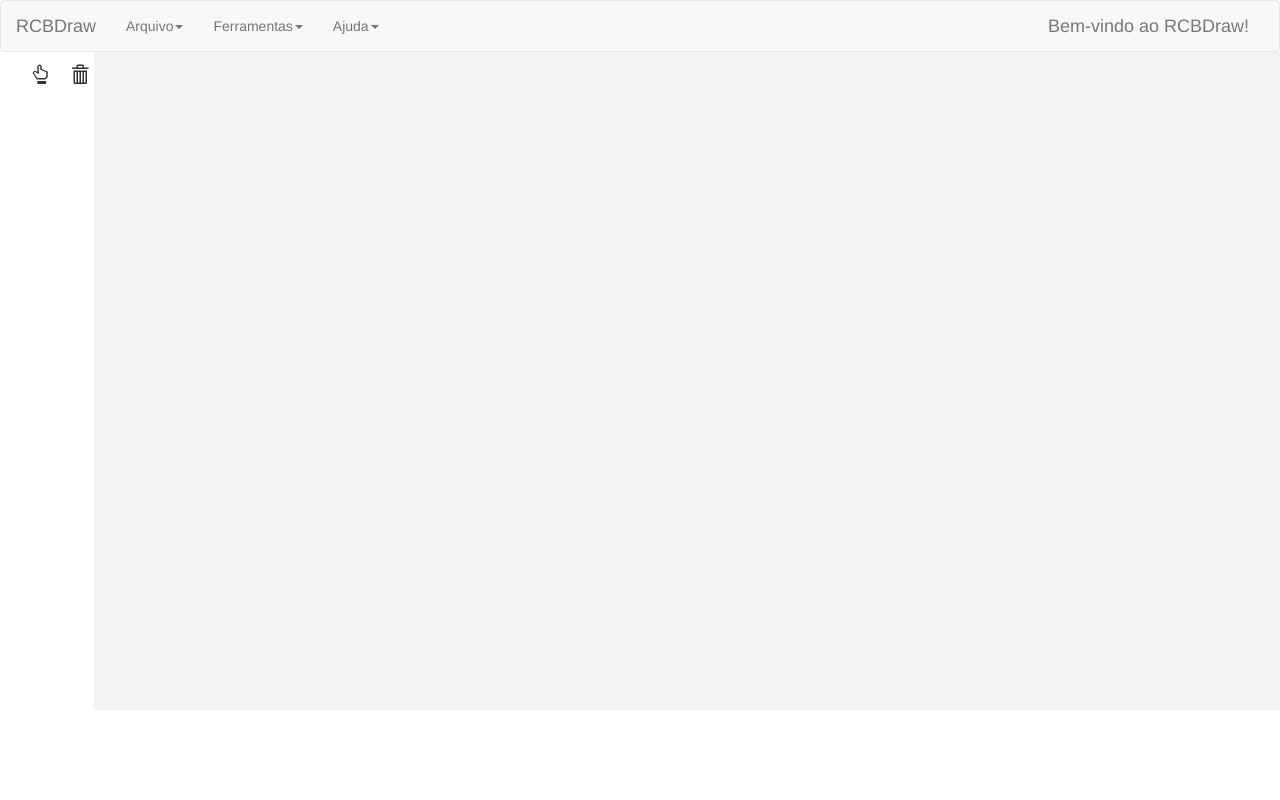
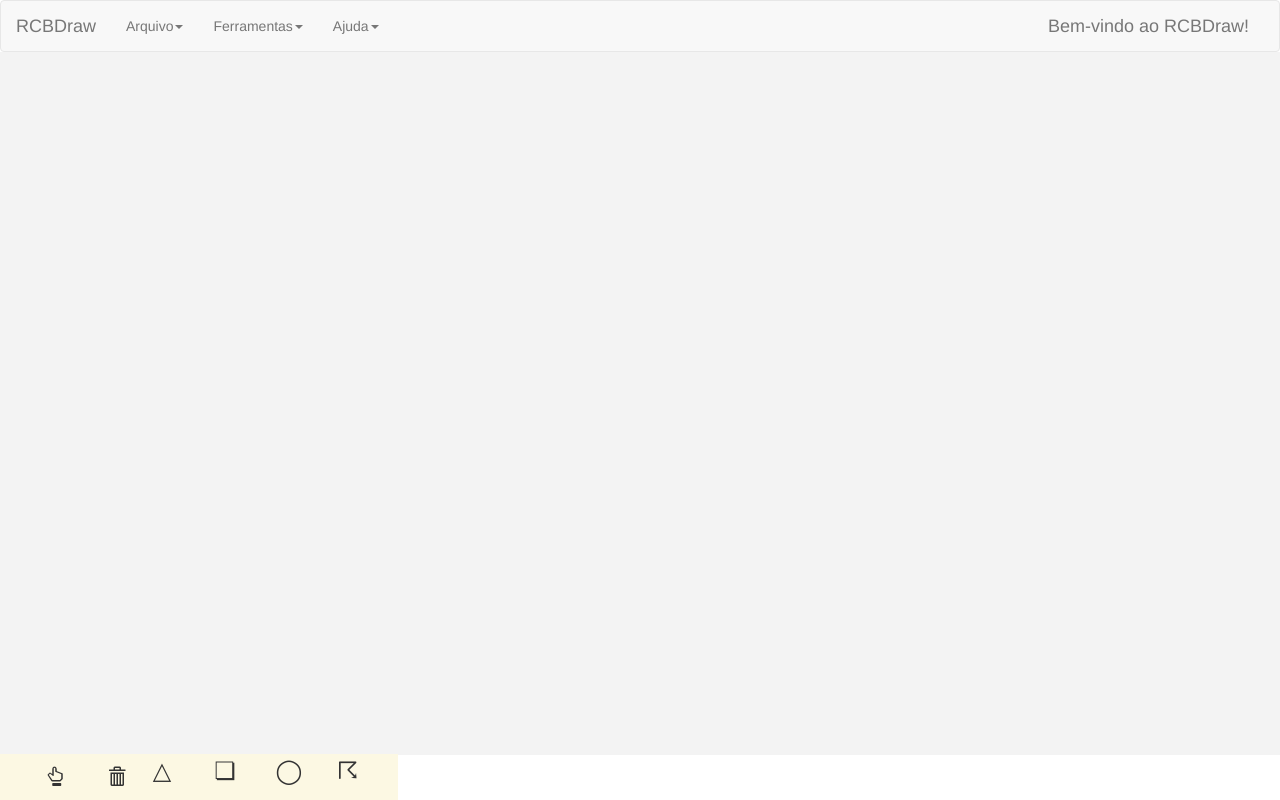
Before and after one commit to luizguilhermefr/rcbdraw, a plain HTML site: page index.html in a window 1280 px wide. Drawn offline with Linux system fonts and the light colour scheme.

Commit message:
menu fixo

```diff
--- a/css/style.css
+++ b/css/style.css
@@ -5,3 +5,9 @@
 canvas#drawpanel {
     background-color: #f3f3f3;
 }
+
+.paleta-ferramentas{
+    background-color: #fcf8e3;
+    position: fixed;
+    bottom: 0;
+}
--- a/index.html
+++ b/index.html
@@ -148,20 +148,31 @@
         </div>
     </div>
 </div>
-<div class="row">
-    <div class="col-md-1" id="paleta-ferramentas">
-        <div class="col-md-6" >
-            <span class="glyphicon glyphicon-hand-up input-lg"></span>
+<canvas id="drawpanel" width="1366" height="768" class="col-md-12">
+    Seu navegador não suporta o Canvas do HTML5. <br>
+    Procure atualizá-lo.
+</canvas>
+<div class="paleta-ferramentas">
+    <div class="col-md-12">
+        <div class="col-md-2">
+            <i class="glyphicon glyphicon-hand-up input-lg margin-left-negative"></i>
         </div>
-        <div class="col-md-6">
-            <span class="glyphicon glyphicon-trash input-lg"></span>
+        <div class="col-md-2">
+            <i class="glyphicon glyphicon-trash input-lg margin-left-negative"></i>
+        </div>
+        <div class="col-md-2">
+            <span style="font-size: x-large">&#9651;</span>
+        </div>
+        <div class="col-md-2">
+            <span style="font-size: x-large">&#10063;</span>
+        </div>
+        <div class="col-md-2">
+            <span style="font-size: x-large">&#9711;</span>
+        </div>
+        <div class="col-md-2">
+            <span style="font-size: x-large"> &#9736;</span>
         </div>
     </div>
-
-    <canvas id="drawpanel" width="1366" height="768" class="col-md-11">
-        Seu navegador não suporta o Canvas do HTML5. <br>
-        Procure atualizá-lo.
-    </canvas>
 </div>
 <script type="text/javascript">
     var dropdown;
```
